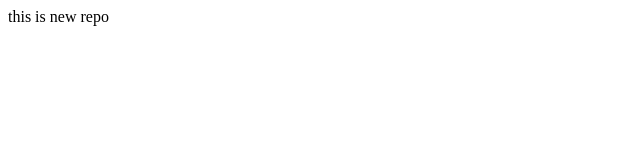
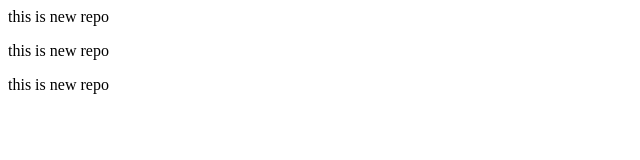
Before and after one commit to kskale1/new-repo, a plain HTML site: page index.html in a window 1280 px wide. Shown: the whole page, without its empty margins (0-640 px from the left). Drawn offline with Linux system fonts and the light colour scheme.

Commit message:
new feature

```diff
--- a/index.html
+++ b/index.html
@@ -1 +1,3 @@
 <p> this is new repo</p>
+<p> this is new repo</p>
+<p> this is new repo</p>
```
